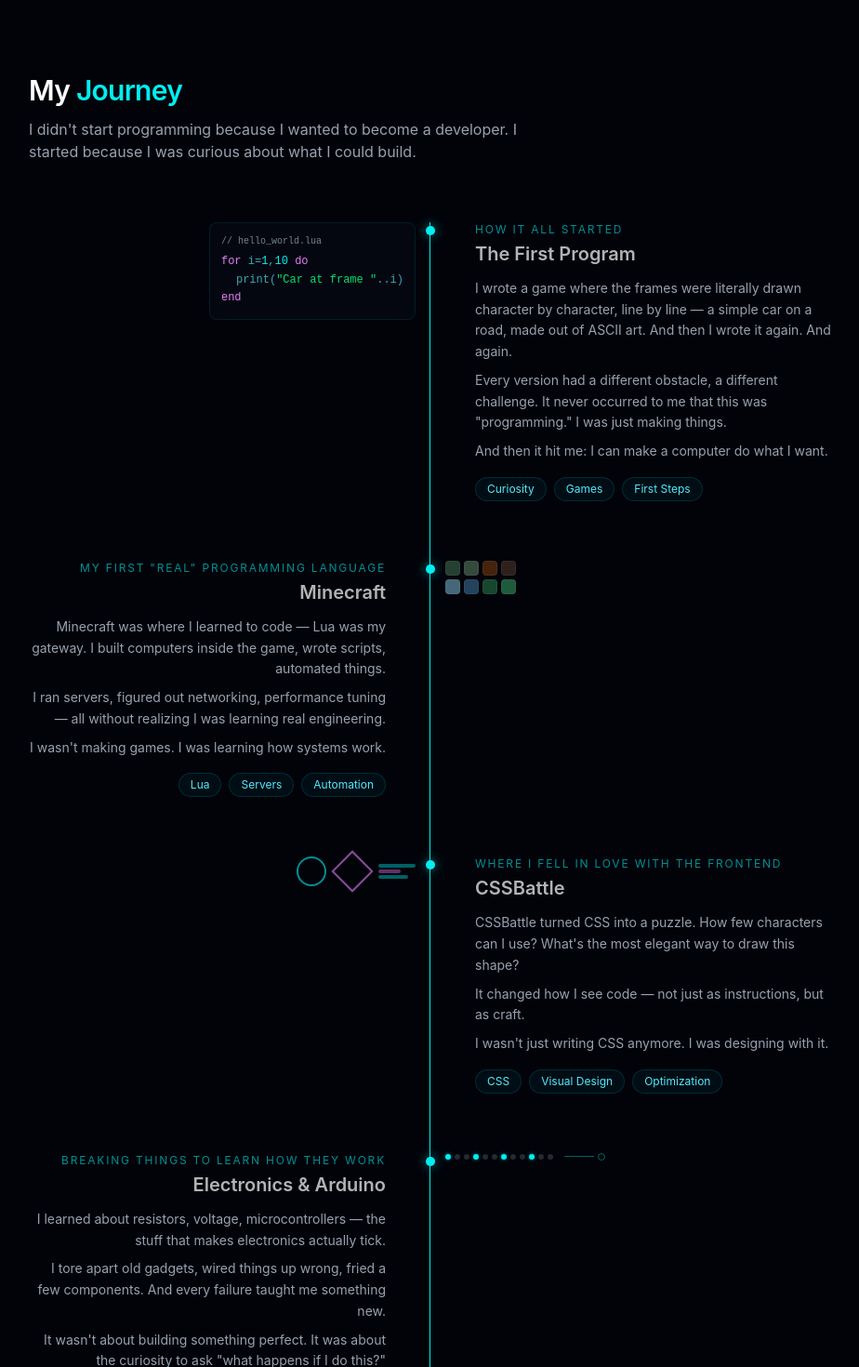
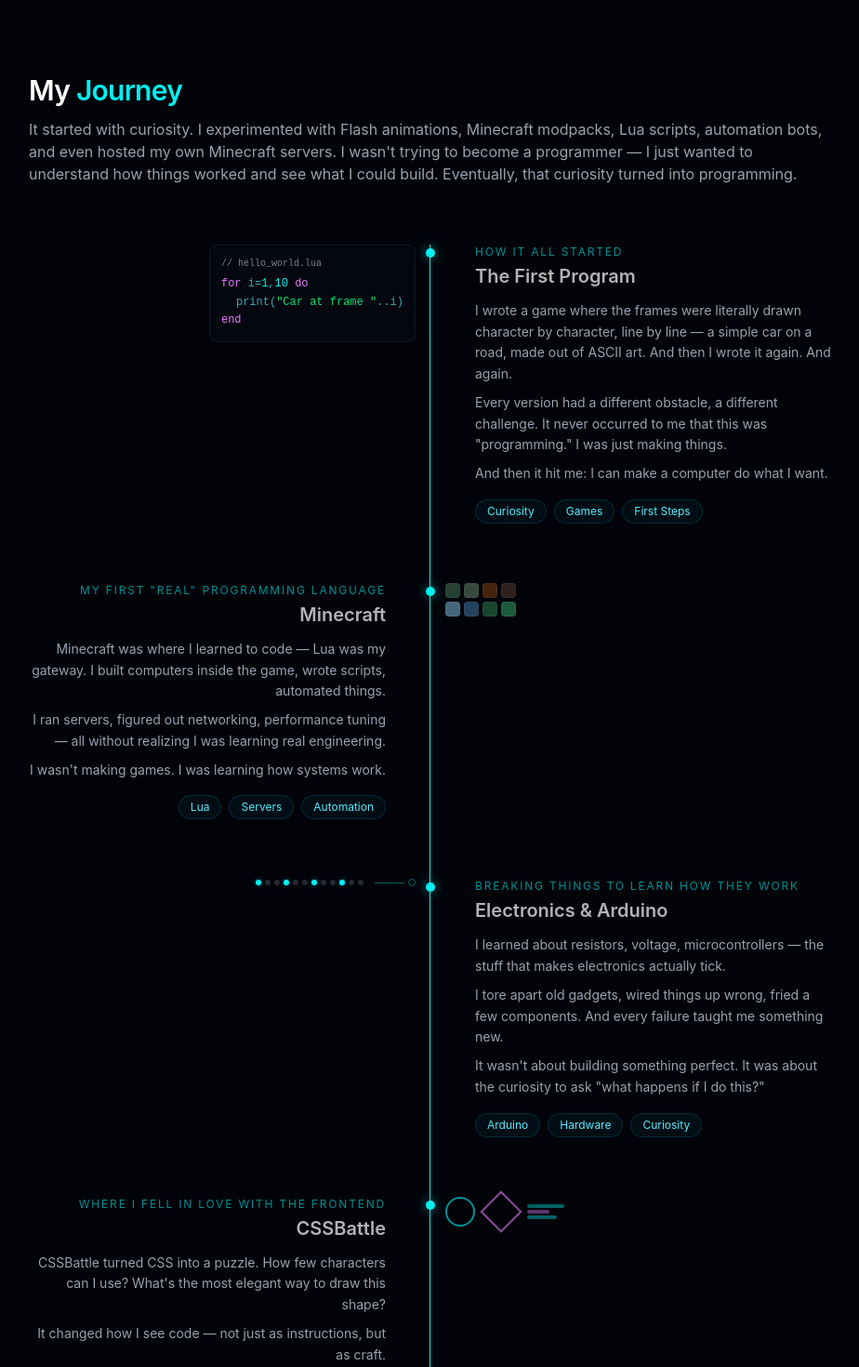
Before and after one commit to hydratypelvl/NextPort, a Next.js app: page / in a window 1280 px wide. Shown: the part 1360-2830 px from the top of the page at 93% size, without its empty margins (177-1101 px from the left). Built offline with nearby package versions, Linux system fonts and the light colour scheme.

Commit message:
feat: updated journey section

```diff
--- a/components/sections/journey-section.tsx
+++ b/components/sections/journey-section.tsx
@@ -38,6 +38,18 @@
         visual: 'block',
     },
     {
+        id: 'electronics',
+        title: 'Electronics & Arduino',
+        subtitle: 'Breaking things to learn how they work',
+        story: [
+            'I learned about resistors, voltage, microcontrollers — the stuff that makes electronics actually tick.',
+            'I tore apart old gadgets, wired things up wrong, fried a few components. And every failure taught me something new.',
+            'It wasn\'t about building something perfect. It was about the curiosity to ask "what happens if I do this?"',
+        ],
+        tags: ['Arduino', 'Hardware', 'Curiosity'],
+        visual: 'circuit',
+    },
+    {
         id: 'cssbattle',
         title: 'CSSBattle',
         subtitle: 'Where I fell in love with the frontend',
@@ -48,18 +60,6 @@
         ],
         tags: ['CSS', 'Visual Design', 'Optimization'],
         visual: 'css',
-    },
-    {
-        id: 'electronics',
-        title: 'Electronics & Arduino',
-        subtitle: 'Breaking things to learn how they work',
-        story: [
-            'I learned about resistors, voltage, microcontrollers — the stuff that makes electronics actually tick.',
-            'I tore apart old gadgets, wired things up wrong, fried a few components. And every failure taught me something new.',
-            'It wasn\'t about building something perfect. It was about the curiosity to ask "what happens if I do this?"',
-        ],
-        tags: ['Arduino', 'Hardware', 'Curiosity'],
-        visual: 'circuit',
     },
     {
         id: 'game-apis',
@@ -241,9 +241,12 @@
                 <h2 className="text-2xl font-semibold tracking-tight text-white sm:text-3xl">
                     My <span className="text-primary">Journey</span>
                 </h2>
-                <p className="mt-3 max-w-xl text-gray-400">
-                    I didn&apos;t start programming because I wanted to become a developer.
-                    I started because I was curious about what I could build.
+                <p className="mt-3 text-gray-400">
+                    It started with curiosity.
+
+                    I experimented with Flash animations, Minecraft modpacks, Lua scripts, automation bots, and even hosted my own Minecraft servers. I wasn't trying to become a programmer — I just wanted to understand how things worked and see what I could build.
+
+                    Eventually, that curiosity turned into programming.
                 </p>
 
                 <div className="relative mt-16">
```
